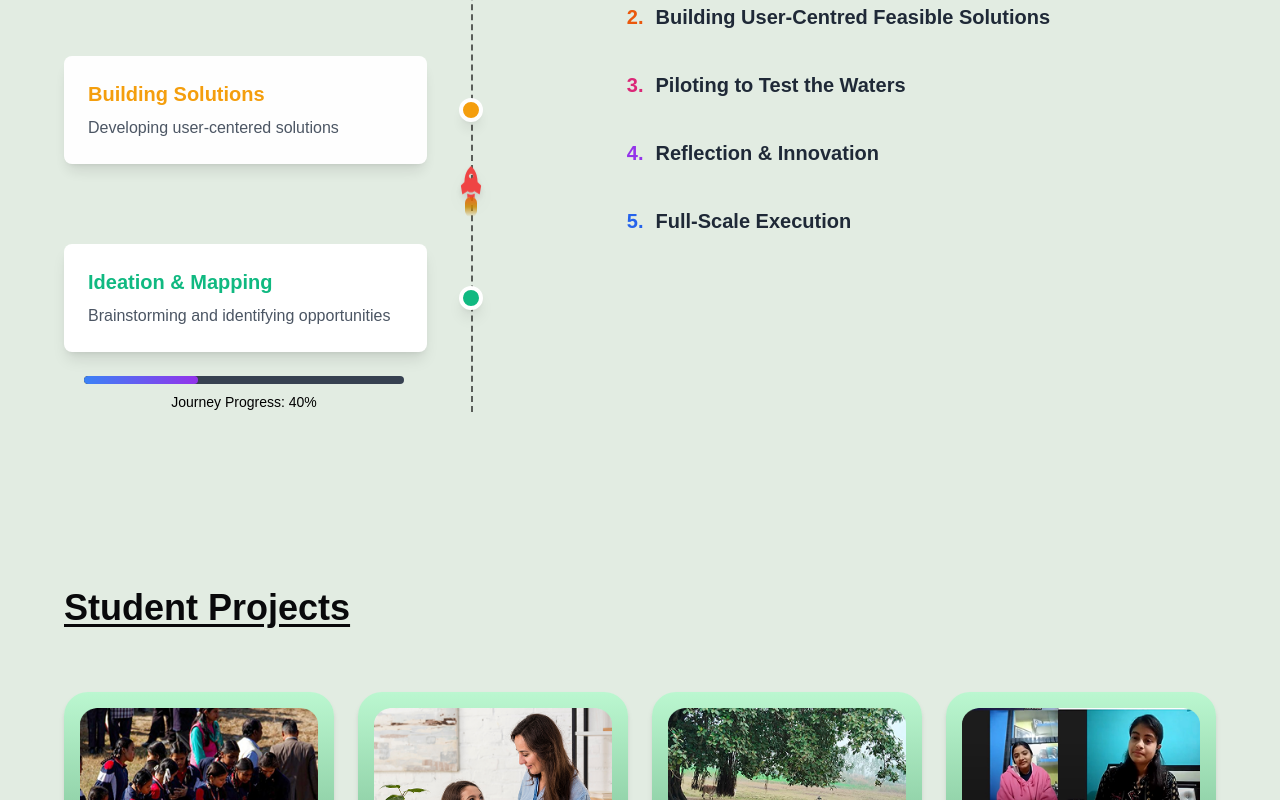
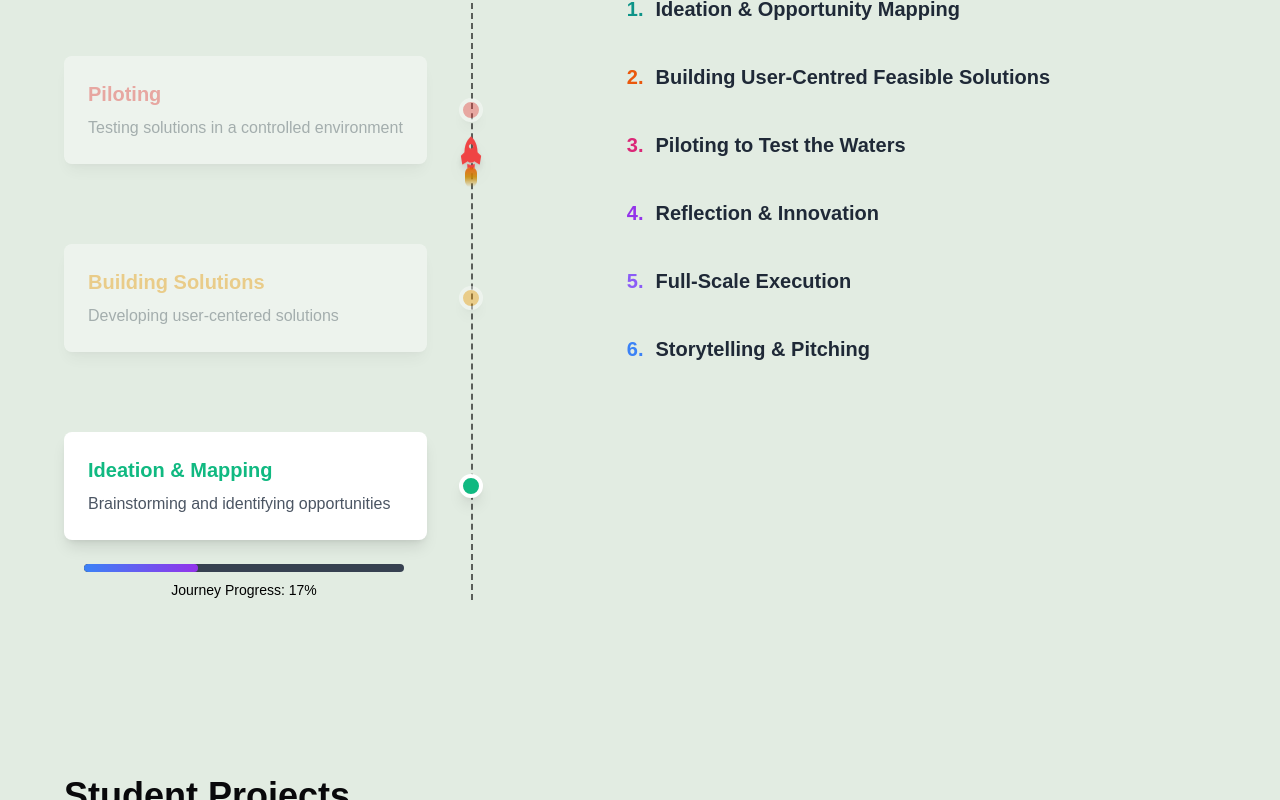
Before and after one commit to arnab-git-404/claylab, a Next.js app: page /school-of-entrepreneurship in a window 1280 px wide. Shown: the part 1485-2285 px from the top of the page. Built offline with nearby package versions, Linux system fonts and the light colour scheme; a web font is replaced by a local one.

Commit message:
Update syllabus.tsx

```diff
--- a/components/entrepreneurship/syllabus.tsx
+++ b/components/entrepreneurship/syllabus.tsx
@@ -60,6 +60,12 @@ const Syllabus = () => {
       color: "#8B5CF6",
       duration: 1,
     },
+    {
+      title: "Storytelling & Pitching",
+      description: "Communicating ideas effectively",
+      color: "#3B82F6",
+      duration: 1,
+    }
   ];
 
   useEffect(() => {
@@ -93,7 +99,7 @@ const Syllabus = () => {
   const getRocketPosition = (): string => {
     // Since phases are in reverse order (flex-col-reverse), we need to calculate from top
     const totalPhases = phases.length;
-    const stepHeight = 195; // Adjust this to match your actual spacing between phases
+    const stepHeight = 191; // Adjust this to match your actual spacing between phases
     const reverseIndex = totalPhases - 1 - currentPhase; // Reverse the index
     const targetPosition = reverseIndex * stepHeight;
 
@@ -300,9 +306,15 @@ const Syllabus = () => {
                 </div>
 
                 <div className="flex items-start gap-3">
-                  <span className="text-blue-600 font-bold text-xl">5.</span>
+                  <span className="text-[#8B5CF6] font-bold text-xl">5.</span>
                   <span className="text-gray-800 font-semibold">
                     Full-Scale Execution
+                  </span>
+                </div>
+                <div className="flex items-start gap-3">
+                  <span className="text-[#3B82F6] font-bold text-xl">6.</span>
+                  <span className="text-gray-800 font-semibold">
+                    Storytelling & Pitching
                   </span>
                 </div>
               </div>
```
